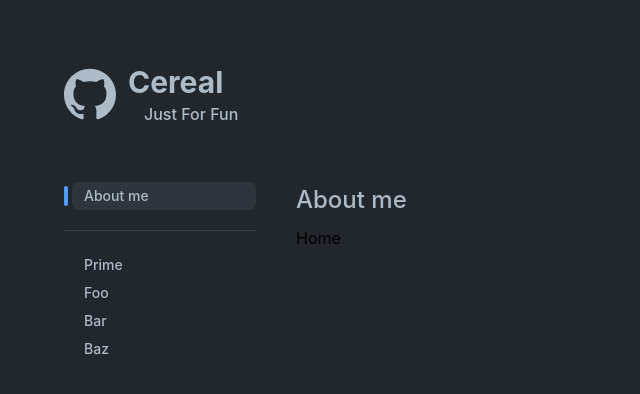
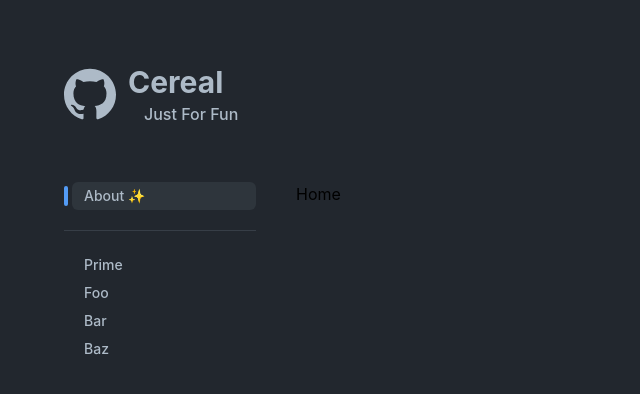
Before and after one commit to cikareto/cereal, a React (Create React App) app: page / in a window 1280 px wide. Shown: the top 394 px of the page, without its empty margins (0-640 px from the left). Built offline with nearby package versions, Linux system fonts and the light colour scheme.

Commit message:
feat(Router): add skipHeader props

```diff
--- a/src/Router.tsx
+++ b/src/Router.tsx
@@ -11,6 +11,7 @@ type TRoute = {
   name: string;
   component: ComponentType;
   exact?: boolean;
+  skipHeader?: boolean;
 };
 
 interface IRoute {
@@ -22,7 +23,7 @@ interface IRoute {
 }
 
 export const ROUTES: IRoute = {
-  home: { path: "/", name: "About me", component: Home },
+  home: { path: "/", name: "About ✨", component: Home, skipHeader: true },
   prime: { path: "/prime", name: "Prime", component: SpiralPrime },
   foo: { path: "/foo", name: "Foo", component: Foo },
   bar: { path: "/bar", name: "Bar", component: Bar },
@@ -32,24 +33,26 @@ export const ROUTES: IRoute = {
 const Router = () => {
   return (
     <Routes>
-      {Object.values(ROUTES).map(({ name, component, ...rest }) => (
-        <Route
-          key={`route-${name}`}
-          element={withHeader(component)(name)}
-          {...rest}
-        />
-      ))}
+      {Object.values(ROUTES).map(
+        ({ name, skipHeader, component, ...rest }: TRoute) => (
+          <Route
+            key={`route-${name}`}
+            element={withHeader(component)(name, skipHeader)}
+            {...rest}
+          />
+        )
+      )}
     </Routes>
   );
 };
 
 const withHeader = (Component: ComponentType) => {
-  return (routeName: string) => (
+  return (routeName: string, skipHeader: boolean = false) => (
     <>
-      <h2 className="mb-2">{routeName}</h2>
+      {!skipHeader && <h2 className="mb-2">{routeName}</h2>}
       <Component />
     </>
-  )
-}
+  );
+};
 
 export default Router;
```
